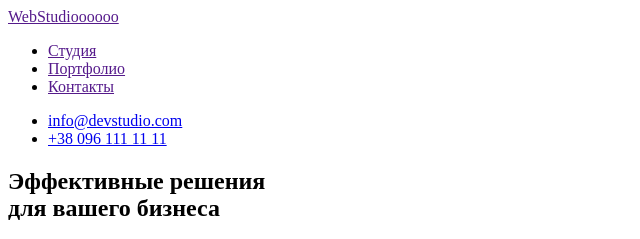
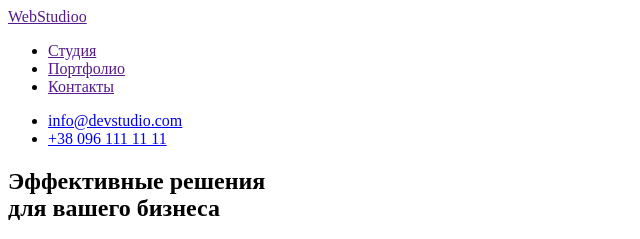
Before and after one commit to OlushkaO/homework-1, a plain HTML site: page index.html in a window 1280 px wide. Shown: the top 239 px of the page, 0-640 px from the left. Drawn offline with Linux system fonts and the light colour scheme.

Commit message:
Update index.html

```diff
--- a/index.html
+++ b/index.html
@@ -12,7 +12,7 @@
     <!-- head  -->
     <header>
       <nav>
-        <a href="">WebStudioooooo</a>
+        <a href="">WebStudioo</a>
         <ul>
           <li><a href="">Студия</a></li>
           <li><a href="">Портфолио</a></li>
```
